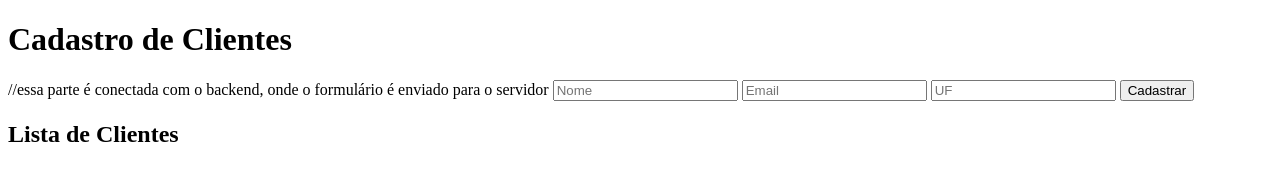
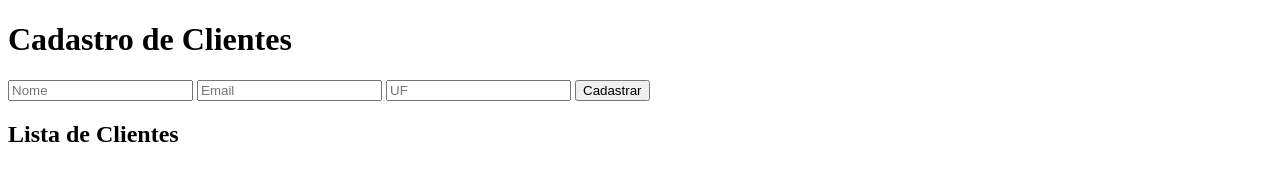
Before and after one commit to pedrodanilo48/postgresql, a website: page index.html in a window 1280 px wide. Drawn offline with Linux system fonts and the light colour scheme; no server answers.

Commit message:
comment fix

```diff
--- a/index.html
+++ b/index.html
@@ -4,10 +4,10 @@
     <meta charset="utf-8">
     <title>Gerenciador de Clientes</title>
 </head>
-<body>
+<body> <!-- essa parte é conectada com o backend, onde o formulário é enviado para o servidor -->
     <h1>Cadastro de Clientes</h1>
 
-    <form id="clientForm"> //essa parte é conectada com o backend, onde o formulário é enviado para o servidor
+    <form id="clientForm">
         <input type="text" id="nome" placeholder="Nome" required>
         <input type="email" id="email" placeholder="Email" required>
         <input type="text" id="uf" placeholder="UF" maxlength="2" required>
```
